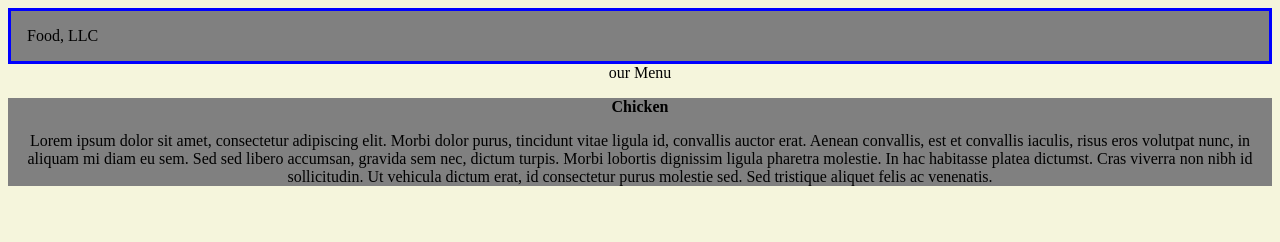
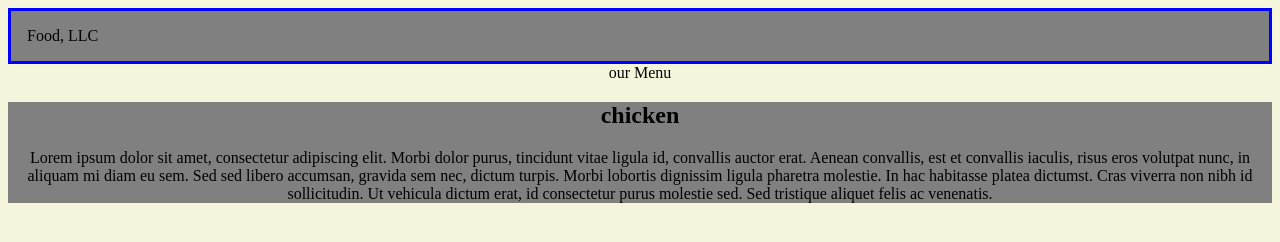
Before and after one commit to ginc-0/module3, a plain HTML site: page index.html in a window 1280 px wide. Drawn offline with Linux system fonts and the light colour scheme.

Commit message:
added h2

```diff
--- a/index.html
+++ b/index.html
@@ -18,7 +18,7 @@
         <span>our Menu</span>
     </div>
     <div class="chicken">
-        <p> <b>Chicken</b></p> <p>Lorem ipsum dolor sit amet, consectetur adipiscing elit. Morbi dolor purus, tincidunt vitae ligula id, convallis auctor erat.
+        <h2>chicken</h2><p>Lorem ipsum dolor sit amet, consectetur adipiscing elit. Morbi dolor purus, tincidunt vitae ligula id, convallis auctor erat.
              Aenean convallis, est et convallis iaculis,
              risus eros volutpat nunc, in aliquam mi diam
              eu sem. Sed sed libero accumsan, gravida sem
```
